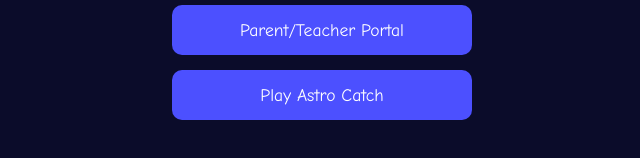
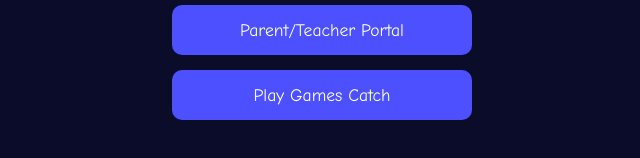
Before and after one commit to astroAi2/astroai-edu, a plain HTML site: page index.html in a window 1280 px wide. Shown: the part 534-692 px from the top of the page, 318-958 px from the left. Drawn offline with Linux system fonts and the light colour scheme.

Commit message:
Update index.html

```diff
--- a/index.html
+++ b/index.html
@@ -16,7 +16,7 @@
             <a href="#" class="btn">Play Games</a>
             <a href="#" class="btn">Create AI Art</a>
             <a href="#" class="btn">Parent/Teacher Portal</a>
-            <a href="astro-catch.html" class="btn">Play Astro Catch</a>
+            <a href="astro-catch.html" class="btn">Play Games Catch</a>
 
          </div>
     </div>
```
